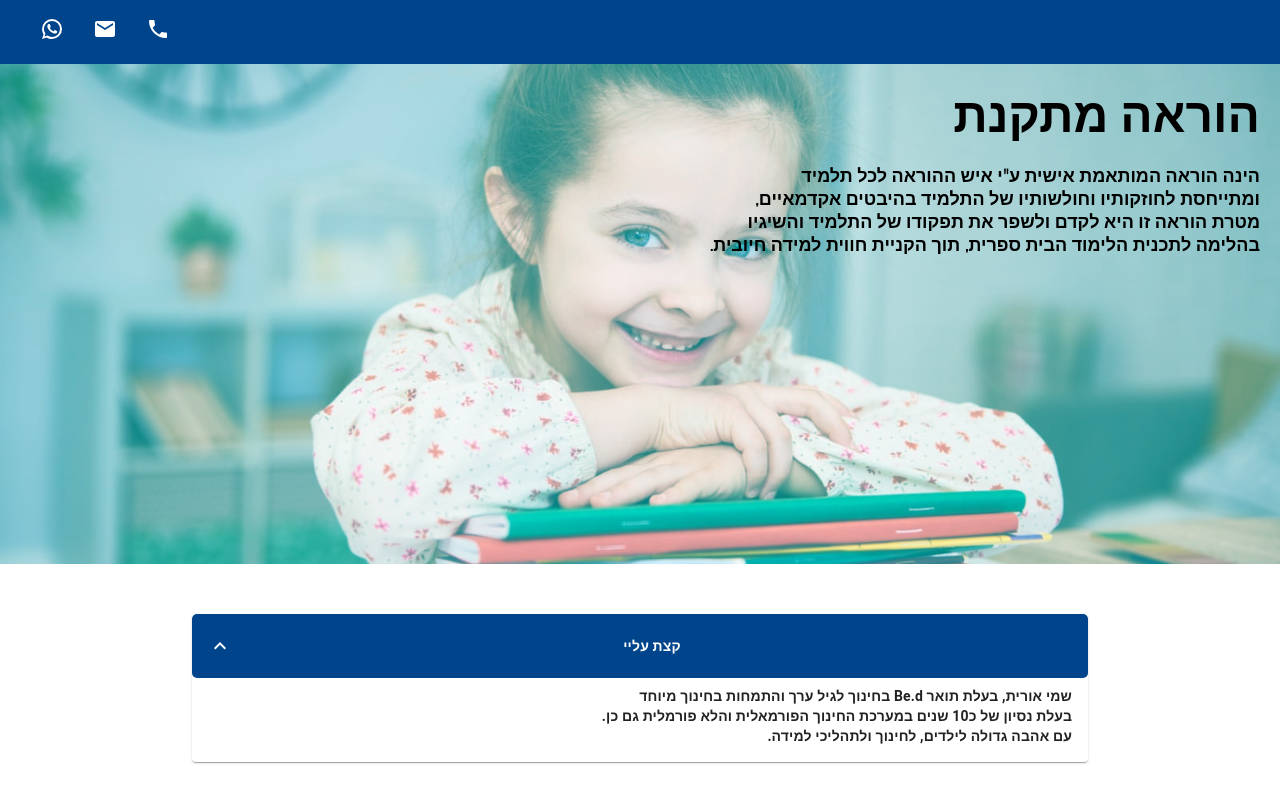
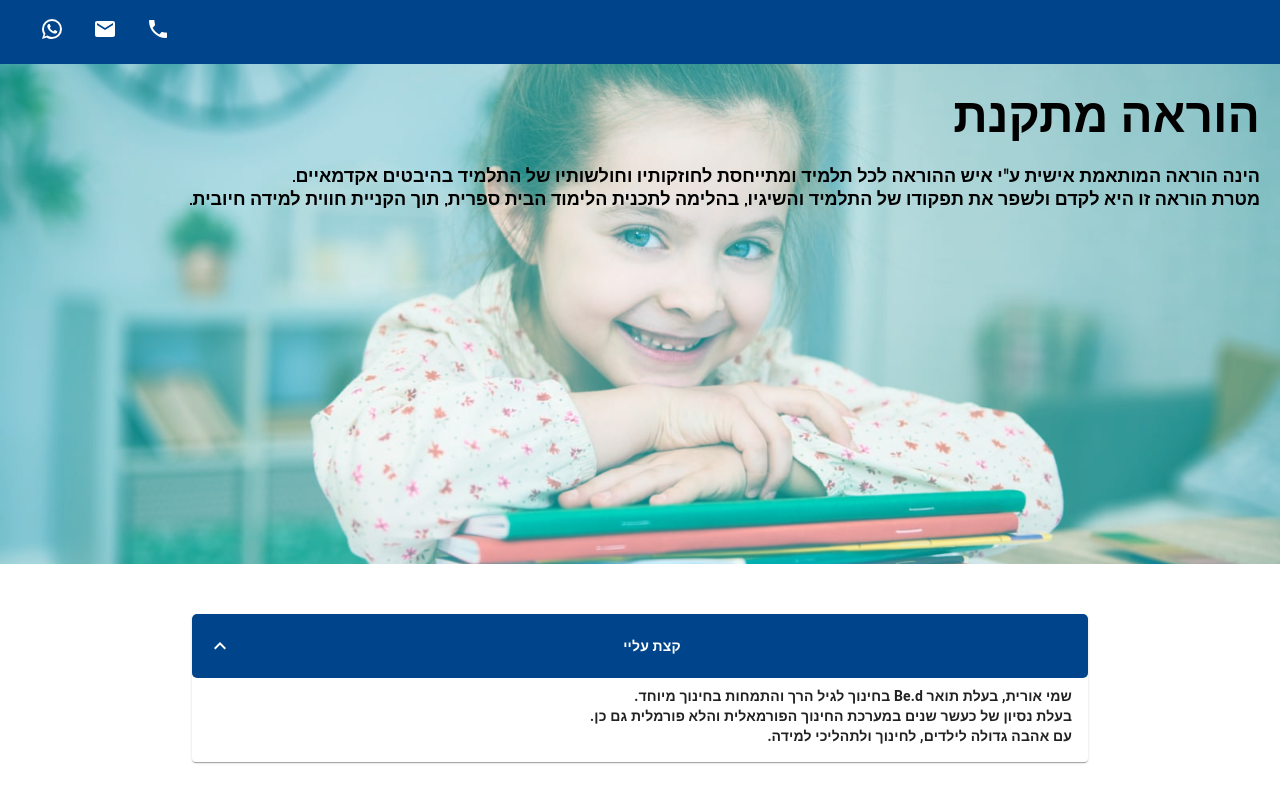
Before and after one commit to Mordechai1997/app-orit, a React (Create React App) app: page / in a window 1280 px wide. Shown: the top 800 px of the page. Built offline with nearby package versions, Linux system fonts and the light colour scheme; a web font is replaced by a local one.

Commit message:
commit message

```diff
--- a/src/App.css
+++ b/src/App.css
@@ -65,7 +65,8 @@ header {
 }
 
 .title-accordion,
-.css-i4bv87-MuiSvgIcon-root,.css-vubbuv {
+.css-i4bv87-MuiSvgIcon-root,
+.css-vubbuv {
   font-weight: bold !important;
   color: #fff;
 
@@ -94,41 +95,53 @@ header {
   background-image: url('./images/chailde2.jpeg');
 
 }
-.slide-4{
+
+.slide-4 {
   background-image: url('./images/chailde3.jpeg');
 
 }
-.slide-5{
+
+.slide-5 {
   background-image: url('./images/chailde4.jpeg');
 
 }
-.slide-6{
+
+.slide-6 {
   background-image: url('./images/chailde5.jpeg');
 
 }
-.slide-7{
+
+.slide-7 {
   background-image: url('./images/chailde6.jpeg');
 
 }
+
 @media only screen and (max-width: 600px) {
-  .slide-show{
+  .slide-show {
     width: 90%;
   }
-  .question{
-    width: 95%;
+
+  .question {
+    width: 75%;
   }
-  .haeder-img-and-text{
+
+  .haeder-img-and-text {
     padding-bottom: 20px;
   }
 }
+
 @media only screen and (min-width: 600px) {
-  .slide-show{
+  .slide-show {
     width: 50%;
   }
-  .question{
+
+  .question {
     width: 70%;
   }
 }
-.bold{
-  font-weight: bold;
+
+.bold {
+  font-weight: bold !important;
 }
+.title-and-icon{
+}
--- a/src/componets/ControlledAccordions.js
+++ b/src/componets/ControlledAccordions.js
@@ -13,7 +13,7 @@ export default function ControlledAccordions() {
   const handleChange = (panel) => (event, isExpanded) => {
     setExpanded(isExpanded ? panel : false);
   };
-  const styleIcon = { width: '12px', height: '12px', marginLeft: '15px', fill: '#3FD2C7' }
+  const styleIcon = { width: '12px', height: '12px', marginLeft: '15px', fill: '#3FD2C7' };
   return (
     <div>
       <Accordion expanded={expanded === 'panel1'} onChange={handleChange('panel1')}>
@@ -36,7 +36,7 @@ export default function ControlledAccordions() {
             <div><FavoriteIcon style={{ ...styleIcon }} fontSize='xx-small' /> כאשר יש תחושה שלילד/ה פונטציאל גבוה ממה שהם מצליחים להביא לידי ביטוי.</div>
             <div><FavoriteIcon style={{ ...styleIcon }} fontSize='xx-small' />  כאשר הילד/ה מתקשים בהכנת שיעורי הבית באופן עצמאי.</div>
             <div><FavoriteIcon style={{ ...styleIcon }} fontSize='xx-small' /> כאשר לילד/ה קשיים או פערים לימודיים בקריאה, הבנת הניקרא, חשיבה מתמטית וכו'.</div>
-            <div><FavoriteIcon style={{ ...styleIcon }} fontSize='xx-small' />  כאשר לילד מוטיבציה לימודית נמוכה.</div>
+            <div><FavoriteIcon style={{ ...styleIcon }} fontSize='xx-small' />  כאשר לילד/ה מוטיבציה לימודית נמוכה.</div>
             <div><FavoriteIcon style={{ ...styleIcon }} fontSize='xx-small' /> בעקבות המלצה של אבחון דידקתי/ פסיכו דידקתי.</div>
 
           </Typography>
--- a/src/componets/ControlledAccordionsFooter.js
+++ b/src/componets/ControlledAccordionsFooter.js
@@ -8,6 +8,7 @@ import ArrowLeftIcon from '@mui/icons-material/ArrowLeft';
 
 export default function ControlledAccordionsFooter() {
   const [expanded, setExpanded] = React.useState('panel1  ');
+  const styleIcon = { width: '18px', height: '18px', marginLeft: '15px', fill: '#3FD2C7' };
 
   const handleChange = (panel) => (event, isExpanded) => {
     setExpanded(isExpanded ? panel : false);
@@ -31,15 +32,33 @@ export default function ControlledAccordionsFooter() {
         <AccordionDetails sx={{ textAlign: 'right' }}>
 
           <Typography component={'span'} variant={'body2'}>
-            <>
-              בתהליך הלמידה יש התייחסות לקצב הייחודי של הילד/ה, באופן המאפשר להם לרכוש מיומנויות בסיסיות אותן התקשה לרכוש במוסד הלימודים.
-              תהליך הלמידה מתחלק לשלושה שלבים
-              <div>שלב ההוראה המתווכת – בו מתווך המורה לתלמיד/ה את התהליכים תוך פיתוח קוגניציה ומטאקוגניציה.</div>
-              <div>	שלב הביניים (כרטיסי הניווט) – בשלב זה התלמיד/ה פועלים ע"י כרטיסי ניווט ובעזרתו של המתווף עד להפנמה מלאה של האסטרטגיה. דרך פעולה זו משמשת לילד/ה קביים המאפשרים להם להתנתק בהמשך מהמורה המתווך בהדרגה ולהפוך ללומדים עצמאיים.</div>
-              <div>שלב העבודה העצמאית – בשלב זה התלמיד/ה הפנימו כבר את אופן הלמידה ויכולים לתפקד באופן עצמאי בעזרת כרטיסי הניווט שברשותם והכלים הנוספים שרכשו.</div>
+            <div>
+              בתהליך הלמידה יש התייחסות לקצב הייחודי של הילד/ה, באופן המאפשר להם לרכוש מיומנויות בסיסיות אותן התקשו לרכוש במוסד הלימודים.
+              <br />
+              <br />
+              <span style={{ fontWeight: 'bold' }}>תהליך הלמידה מתחלק לשלושה שלבים</span>
+              <div className='title-and-icon'>
+                <ArrowLeftIcon style={{ ...styleIcon }} />
+                <span style={{ fontWeight: 'bold' }}> שלב ההוראה המתווכת – </span>
+                בו מתווך המורה לתלמיד/ה את התהליכים תוך פיתוח קוגניציה ומטאקוגניציה.
+              </div>
+              <div className='title-and-icon'>
+                <ArrowLeftIcon style={{ ...styleIcon }} />
+                <span style={{ fontWeight: 'bold' }}>
+                  שלב הביניים (כרטיסי הניווט) –
+                </span>
+                בשלב זה התלמיד/ה פועלים ע"י כרטיסי ניווט ובעזרתו של המתווך עד
+                להפנמה מלאה של האסטרטגיה. דרך פעולה זו משמשת לילד/ה קביים המאפשרים להם להתנתק בהמשך מהמורה המתווך בהדרגה ולהפוך ללומדים עצמאיים.
+              </div>
+              <div className='title-and-icon'>
+                <ArrowLeftIcon style={{ ...styleIcon }} />
+                <span style={{ fontWeight: 'bold' }}> שלב העבודה העצמאית – </span>
+                בשלב זה התלמיד/ה הפנימו כבר את אופן הלמידה ויכולים לתפקד באופן עצמאי בעזרת כרטיסי הניווט שברשותם והכלים הנוספים שרכשו.
+              </div>
+              <br/>
               הוראה מתקנת אינה מרפאה את ליקוי הלמידה אלא מסייעת לילד להתקדם ולצמצם פערים ע"י שימוש בערוצים החזקים שלו או שימוש בדרכים חלופיות.
               תהליך הלמידה המלווה בכרטיס ניווט אינו פותר את הלומד מלחשוב ולפעול, שכן עליו לאתר את הבעיה העומדת בפניו, להגדירה, לחפש את כרטיס הניווט המתאים לפתירתה – ולפתור אותה בהתאם.
-            </>
+            </div>
           </Typography>
         </AccordionDetails>
       </Accordion>
--- a/src/componets/HomePage.js
+++ b/src/componets/HomePage.js
@@ -17,9 +17,9 @@ function HomePage() {
     const allDes = () => {
         return (<div className="bold">
             שמי אורית, בעלת תואר Be.d
-            בחינוך לגיל ערך והתמחות בחינוך מיוחד
+            בחינוך לגיל הרך והתמחות בחינוך מיוחד.
             <br />
-            בעלת נסיון של כ10 שנים במערכת החינוך הפורמאלית והלא פורמלית גם כן.
+            בעלת נסיון של כעשר שנים במערכת החינוך הפורמאלית והלא פורמלית גם כן.
             <br />
             עם אהבה גדולה לילדים, לחינוך ולתהליכי למידה.
         </div >)
@@ -33,10 +33,8 @@ function HomePage() {
                         fontSize: 'xxx-large',
                         margin: '0 0 20px 0'
                     }}> הוראה מתקנת</h2>
-                    <div className="row-title-header bold"> הינה הוראה המותאמת אישית ע"י איש ההוראה לכל תלמיד</div>
-                    <div className="row-title-header bold">  ומתייחסת לחוזקותיו וחולשותיו של התלמיד בהיבטים אקדמאיים,</div>
-                    <div className="row-title-header bold"> מטרת הוראה זו היא לקדם ולשפר את תפקודו של התלמיד והשיגיו</div>
-                    <div className="row-title-header bold">   בהלימה לתכנית הלימוד הבית ספרית, תוך הקניית חווית למידה חיובית.</div>
+                    <div className="row-title-header bold"> הינה הוראה המותאמת אישית ע"י איש ההוראה לכל תלמיד ומתייחסת לחוזקותיו וחולשותיו של התלמיד בהיבטים אקדמאיים.</div>
+                    <div className="row-title-header bold"> מטרת הוראה זו היא לקדם ולשפר את תפקודו של התלמיד והשיגיו,  בהלימה לתכנית הלימוד הבית ספרית, תוך הקניית חווית למידה חיובית.</div>
                 </div>
             </div>
             <div className="question" style={{ margin: '50px auto' }}>
```
